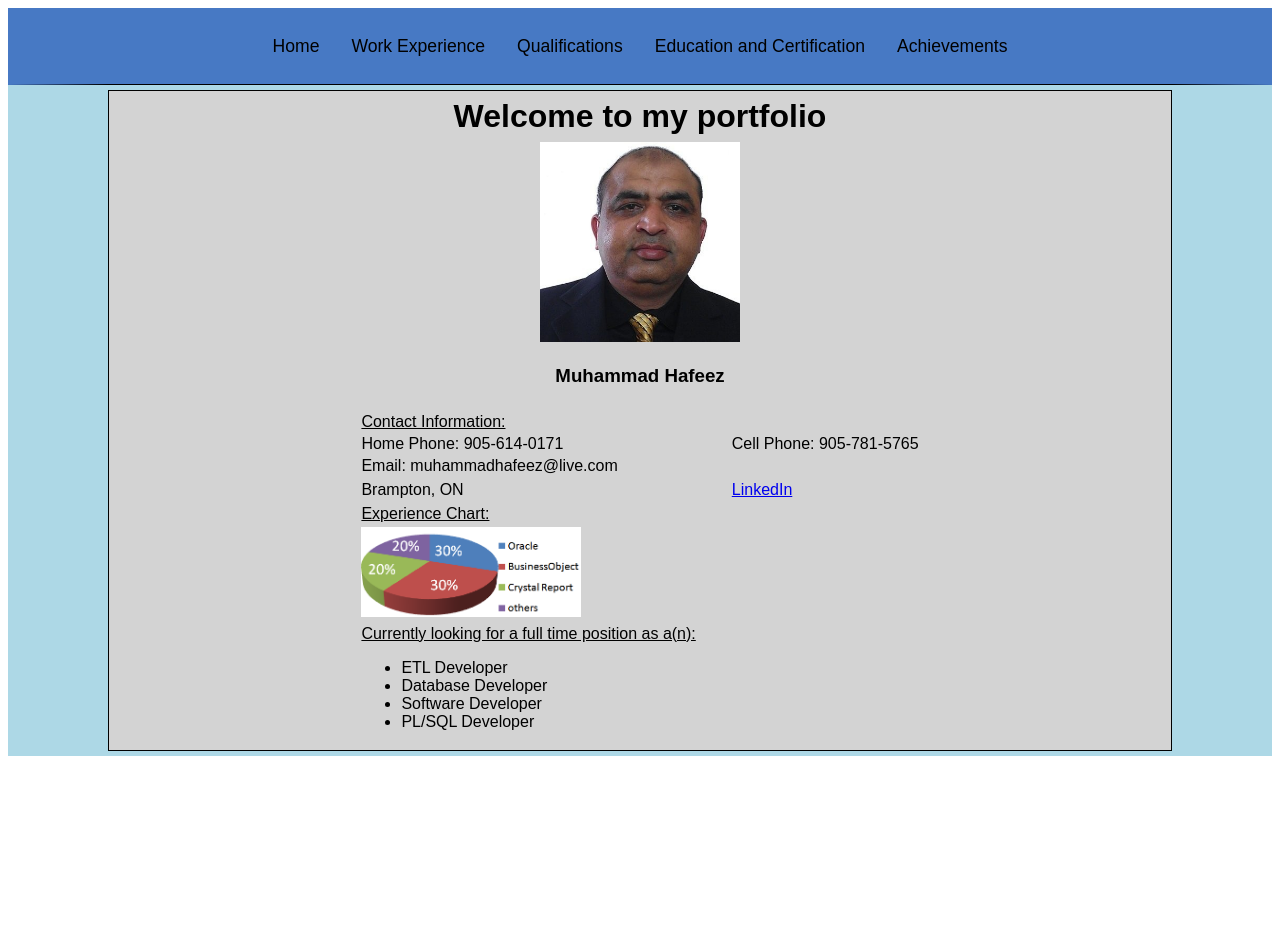
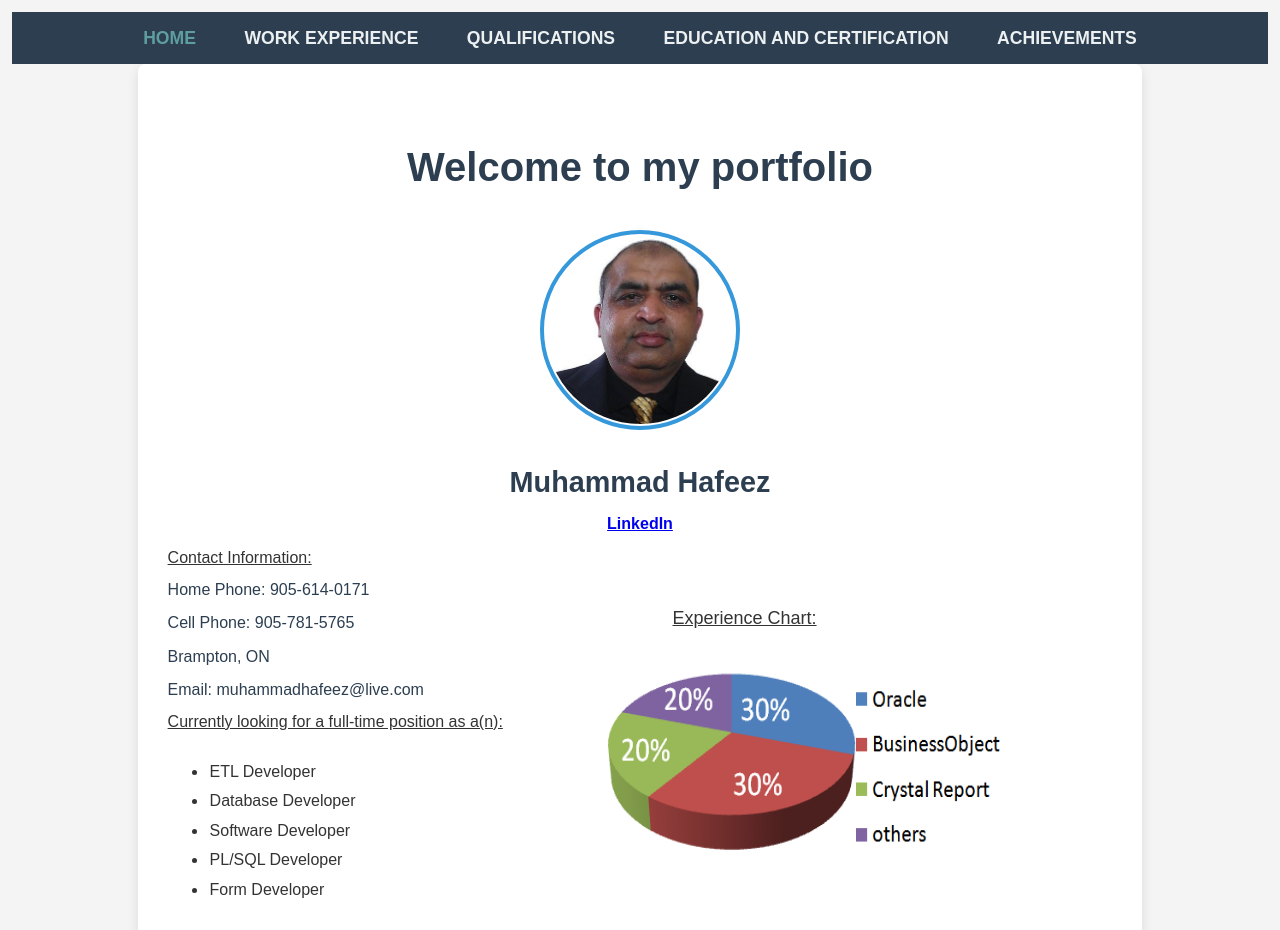
Before and after one commit to muhammadhaf/muhammadhaf.github.io, a plain HTML site: page index.html in a window 1280 px wide. Shown: the top 930 px of the page. Before the commit the page ends 800 px from the top, so only its background shows below. Drawn offline with nearby package versions, Linux system fonts and the light colour scheme.

Commit message:
Got better styling

```diff
--- a/index.html
+++ b/index.html
@@ -1,47 +1,79 @@
-<html>
+<!DOCTYPE html>
+<html lang="en">
+
 <head>
+    <meta charset="UTF-8">
+    <meta name="viewport" content="width=device-width, initial-scale=1.0">
+    <title>Portfolio - Muhammad Hafeez</title>
     <script src="https://ajax.googleapis.com/ajax/libs/jquery/3.7.1/jquery.min.js"></script>
     <link rel="stylesheet" href="style.css" type="text/css">
 </head>
 
 <body>
+    <!-- Navbar -->
     <div class="navbar">
         <nav class="nav-links">
-                <a href="./index.html">Home</a>
+            <a style='color:cadetblue' href="./index.html">Home</a>
             <a href="./experience.html">Work Experience</a>
             <a href="./quals.html">Qualifications</a>
             <a href="./education-certification.html">Education and Certification</a>
             <a href="./achievements.html">Achievements</a>
         </nav>
     </div>
-        <div class="main_div">
-            <div class="inside_main" id="home_div">
+
+    <!-- Main Content -->
+    <div class="main-container">
+        <div class="profile-section" id="home_div">
             <h1>Welcome to my portfolio</h1>
-                <img src="./info_files/Profile Pic.png" height="200px" width="200px">
+            <div>
+                <img src="./info_files/Profile Pic.png" alt="Profile Picture" class="profile-img">
                 <h3>Muhammad Hafeez</h3>
-                <table id="home_table">
-                    <tr><td><u>Contact Information:</u></td></tr>
-                    <tr><td><p>Home Phone: 905-614-0171</p></td><td></td><td></td><td></td><td></td><td></td><td></td><td></td><td></td><td><p>Cell Phone: 905-781-5765</p></td></tr>
-                    <tr><td><p>Email: muhammadhafeez@live.com</p></td></tr>
-                    <tr></tr>
-                    <tr><td><p>Brampton, ON</p></td><td></td><td></td><td></td><td></td><td></td><td></td><td></td><td></td><td><p><a href="https://ca.linkedin.com/in/muhammadhafeez">LinkedIn</a></p></td></tr>
-                    <tr></tr>
-                    <tr><td><u>Experience Chart:</u></td></tr>
-                    <tr><td><img src="./info_files/Experience Chart.png" height="90px" width="220px"></td></tr>
-                    <tr></tr>
-                    <tr></tr>
-                    <tr><td><p><u>Currently looking for a full time position as a(n):</u></p>
+                <h4><td><p><a href="https://ca.linkedin.com/in/muhammadhafeez">LinkedIn</a></p></td></h4>
+                <table class="contact-table">
+                    <tr><td><table class="contact-table">
+                        <tr>
+                            <td><u>Contact Information:</u></td>
+                        </tr>
+                        <tr>
+                            <td><p>Home Phone: 905-614-0171</p></td>
+                        </tr>
+                        <tr>
+                            <td><p>Cell Phone: 905-781-5765</p></td>
+
+                        </tr>
+                        <tr>
+                            <td><p>Brampton, ON</p></td>
+                        </tr>
+                        <tr>
+                            <td><p>Email: muhammadhafeez@live.com</p></td>
+                        </tr>
+                        <tr>
+                            <td><u>Currently looking for a full-time position as a(n):</u></td>
+                        </tr>
+                        <tr>
+                            <td>
                                 <ul>
                                     <li>ETL Developer</li>
                                     <li>Database Developer</li>
                                     <li>Software Developer</li>
                                     <li>PL/SQL Developer</li>
+                                    <li>Form Developer</li>
                                 </ul>
-                    </td></tr>
+                            </td>
+                        </tr>
+                    </table>
+                    </td>
+                    <td>
+                    <table class="contact-table">
+                        <tr><td><u style="margin-left:65px;font-size: large;">Experience Chart:</u></td></tr>
+                        <tr><td><img src="./info_files/Experience Chart.png" alt="Experience Chart" class="experience-img"></td></tr>
+                    </table>
+                    </td>
+                </tr>
                 </table>
             </div>
         </div>
-
+    </div>
 </body>
 
 </html>
--- a/qual_script.js
+++ b/qual_script.js
@@ -22,15 +22,18 @@ window.onload = function() {
             var l = document.createElement("li");
             ul.appendChild(l);
             l.innerText = element;
+            l.classList.add("main_li");
             if (element.includes("Technical Skills: ")) {
                 tech_skills.forEach(element2 => {
                     var ul3 = document.createElement("ul");
                     var l2 = document.createElement("li");
                     l2.innerText = element2[0];
+                    l2.classList.add("inner_li1");
                     ul2.appendChild(l2);
                     ul2.appendChild(ul3);
                     var l3 = document.createElement("li");
                     l3.innerText = element2[1];
+                    l3.classList.add("inner_li2");
                     ul3.appendChild(l3);
                     ul.appendChild(ul2);
                 });
--- a/style.css
+++ b/style.css
@@ -1,9 +1,6 @@
-/*Css from https://stackoverflow.com/questions/23608346/how-to-style-a-div-like-the-button-element*/
 
 div[id*='job'] {
-  color:#444;
     border:1px solid #CCC;
-  background:#DDD;
     box-shadow: 0 0 5px -1px rgba(0,0,0,0.2);
     cursor:pointer;
     vertical-align:middle;
@@ -11,84 +8,174 @@ div[id*='job'] {
   }
 
   div[id*='job']:active {
-  color:blue;
+    color:cadetblue;
     box-shadow: 0 0 5px -1px rgba(0,0,0,0.6);
   }
 
-/* Basic Styling */
+* {
+    /* margin: 10px; */
+    padding: 2px;
+    box-sizing: border-box;
+    font-family: 'Arial', sans-serif;
+}
+
+/* Body and overall page layout */
 body {
-  font-family: Arial, sans-serif;
+    background-color: #f4f4f4; /* Light background for professional feel */
+    color: #333; /* Dark text for better readability */
+    font-size: 16px;
     line-height: 1.6;
 }
 
-.main_div {
-  margin-left: 0px;
-  margin-right: 0px;
-  margin-bottom: 0px;
-  margin-top: 0px;
-  border-left: 100px solid lightblue;
-  border-right: 100px solid lightblue;
-  border-top: 5px solid lightblue;
-  border-bottom: 5px solid lightblue;
-}
-
-/* Navbar Styling */
+/* Navbar */
 .navbar {
-  background-color: #4779c4;
-  display: flex;
-  justify-content: center;
-  text-align: justify;
-  /* justify-content: space-evenly; */
-  /* align-items: center; */
-  padding: 1rem 2rem;
-  margin: auto;
-  flex-wrap: wrap;
-  border-left: 100px solid #4779c4;
-  border-right: 100px solid #4779c4;
-  border-bottom: 1px solid black;
-  position: sticky;
+    background-color: #2c3e50; /* Dark blue-gray */
+    padding: 10px 0;
+    text-align: center;
+    position:sticky;
     top: 0;
 }
 
-/* Nav links container */
+.main_li {
+    margin-left: 40px;
+}
+
+.inner_li1 {
+    margin-left: 80px;
+}
+
+.inner_li2 {
+    margin-left: 120px;
+}
+
 .nav-links {
-  list-style: none;
-  display: flex;
-  flex-wrap: wrap;
+    display: inline-block;
 }
 
 .nav-links a {
+    color: #ecf0f1; /* Light text color for contrast */
+    margin: 0 20px;
     text-decoration: none;
-  color: black;
+    text-transform: uppercase;
+    font-weight: bold;
     font-size: 1.1rem;
-  padding: 0.5rem 1rem;
-  border-radius: 5px;
-  transition: background-color 0.3s ease;
 }
 
 .nav-links a:hover {
-  background-color: lightskyblue;
+    color:cadetblue; /* Highlight color on hover */
 }
 
-.inside_main {
-  background-color: lightgray;
-  padding-left: 10px;
-  padding-right: 10px;
-  border-left: 1px solid black;
-  border-right: 1px solid black;
-  border-top: 1px solid black;
-  border-bottom: 1px solid black;
+/* Main content container */
+.main-container {
+    padding: 40px 20px;
+    width: 80%;
+    max-width: 1200px;
+    margin: 0 auto;
+    background-color: #fff;
+    border-radius: 8px;
+    box-shadow: 0 4px 12px rgba(0, 0, 0, 0.1);
+}
+
+/* Profile section */
+.profile-section {
+    text-align: center;
+}
+
+li {
+    margin-left: 40px;
+}
+
+.profile-img {
+    width: 200px;
+    height: 200px;
+    border-radius: 50%;
+    margin-bottom: 20px;
+    border: 4px solid #3498db;
+}
+
+h1 {
+    font-size: 2.5rem;
+    color: #2c3e50;
+    /* margin-bottom: 20px; */
+}
+
+h3 {
+    font-size: 1.8rem;
+    color: #2c3e50;
+    margin-top: 0;
+    margin-bottom: 0;
+    /* margin-bottom: 10px; */
+}
+
+h4, p {
+    margin-top: 0;
+    margin-bottom: 0;
+    color: #2c3e50;
+}
+
+/* Contact Table Styling */
+.contact-table {
+    /* margin-top: 20px; */
+    width: 100%;
+    border-collapse: collapse;
+}
+
+.contact-table td {
+    /* padding: 10px; */
+    text-align: left;
+    height: 5px;
+}
+
+.contact-table tr {
+    height: 5px;
+}
+
+.contact-table a {
+    color: #3498db;
+    text-decoration: none;
+}
+
+.contact-table a:hover {
+    text-decoration: underline;
+}
+
+.contact-table p {
     margin: 0;
 }
 
-h1 {
-  margin: 0;
+/* .contact-table ul {
+    list-style-type: none;
+    padding-left: 0;
 }
 
-#home_div {
-  text-align: center;
+.contact-table li {
+    margin: 5px 0;
+} */
+
+/* Experience Chart */
+.experience-img {
+    width: 400px;
+    height: 200px;
+    margin-top: 20px;
 }
 
-#home_table {
-  justify-self: center;
+/* Responsive design
+@media screen and (max-width: 768px) {
+    .main-container {
+        width: 90%;
     }
+
+    .profile-img {
+        width: 150px;
+        height: 150px;
+    }
+
+    h1 {
+        font-size: 2rem;
+    }
+
+    .nav-links a {
+        font-size: 1rem;
+        margin: 0 15px;
+    }
+} */
```
Also changed, not shown: achievements.html (+1 -1 lines), education-certification.html (+1 -1 lines), experience.html (+1 -1 lines), experience_script.js (+4 -4 lines), quals.html (+1 -1 lines). Lines whose indentation alone changed are shown as unchanged.
